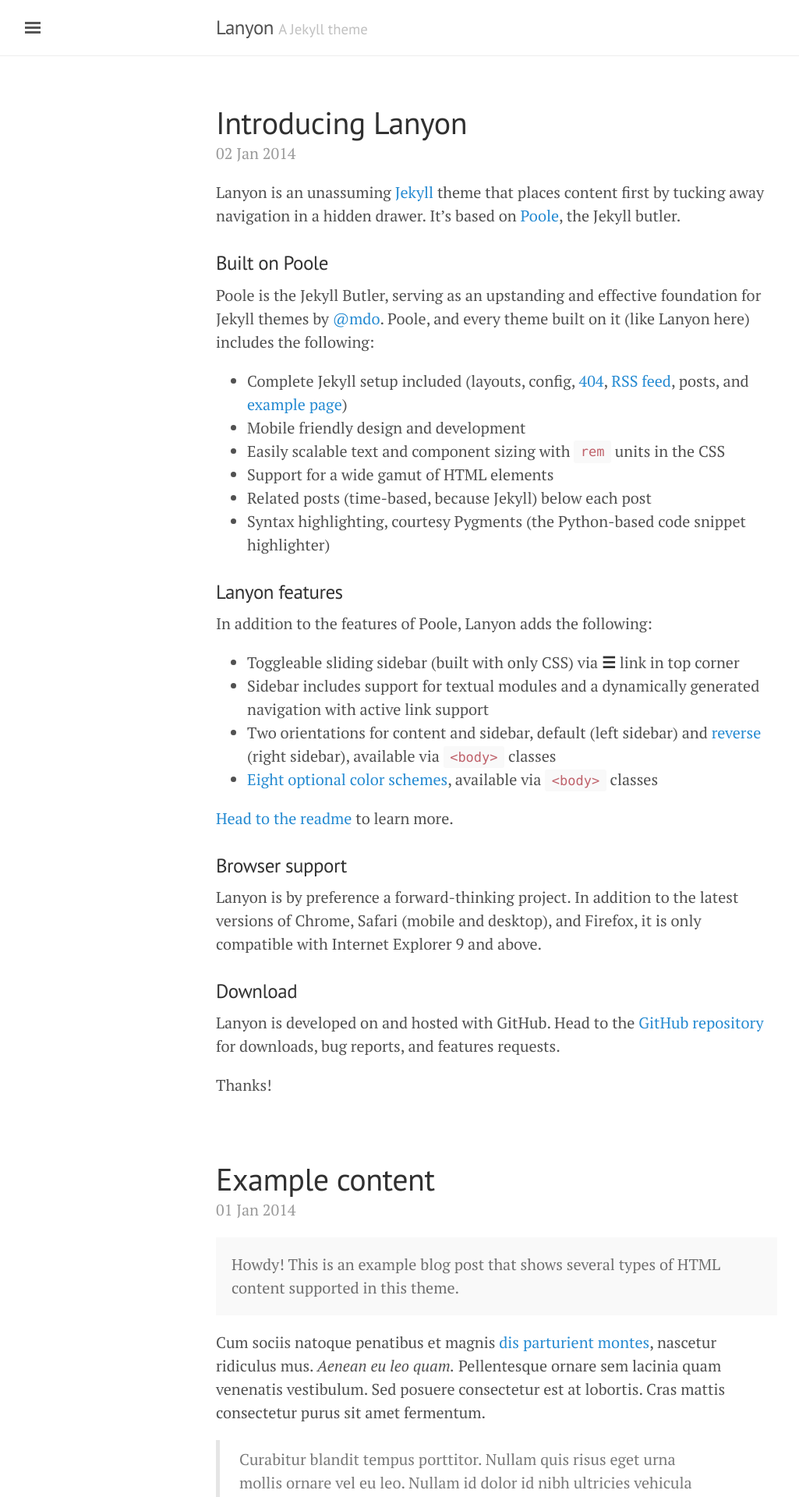
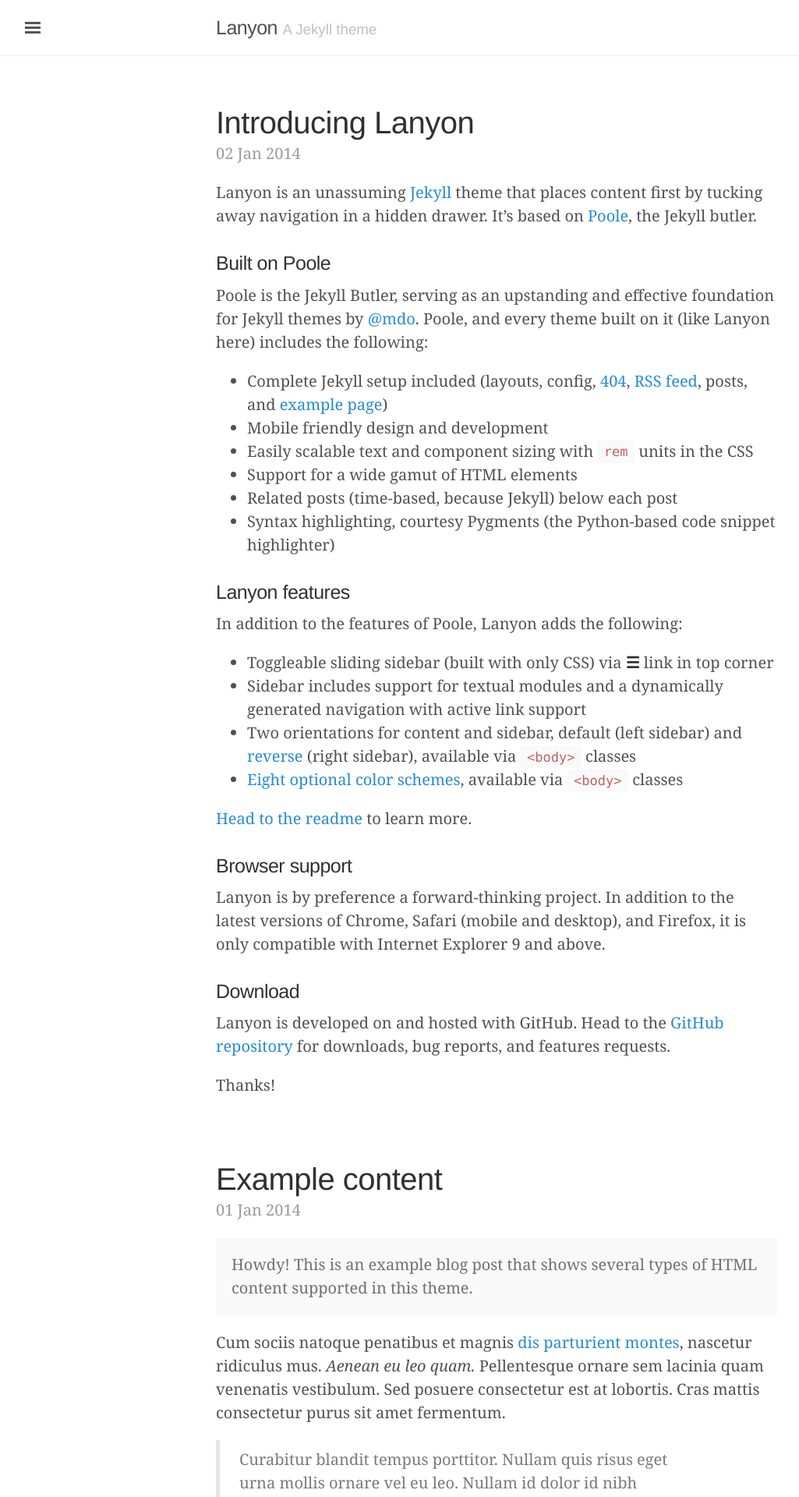
Before and after one commit to hojimat/oldhomepage, a Jekyll site: the page built from index.html, in a window 1280 px wide. Shown: the top 1920 px of the page at 78% size, without its empty margins (3-1028 px from the left). Built offline with Jekyll 4.4.1, drawn with Linux system fonts in a browser that asks for light colours; the list of posts is cut into pages by our own code.

```diff
--- /dev/null
+++ b/Gemfile
@@ -0,0 +1,2 @@
+source "https://rubygems.org"
+gem 'github-pages'
--- a/_config.yml
+++ b/_config.yml
@@ -2,15 +2,16 @@
 #
 # Use of `relative_permalinks` ensures post links from the index work properly.
 permalink:           pretty
-relative_permalinks: true
 
 # Setup
 title:               Lanyon
 tagline:             'A Jekyll theme'
 description:         'A reserved <a href="http://jekyllrb.com" target="_blank">Jekyll</a> theme that places the utmost gravity on content with a hidden drawer. Made by <a href="https://twitter.com/mdo" target="_blank">@mdo</a>.'
-url:                 http://lanyon.getpoole.com
+url:                 ''
 baseurl:             ''
+plugins: [jekyll-paginate]
 paginate:            5
+paginate_path: "page:num"
 
 # About/contact
 author:
--- a/_includes/head.html
+++ b/_includes/head.html
@@ -18,7 +18,8 @@
   <link rel="stylesheet" href="{{ site.baseurl }}/public/css/poole.css">
   <link rel="stylesheet" href="{{ site.baseurl }}/public/css/syntax.css">
   <link rel="stylesheet" href="{{ site.baseurl }}/public/css/lanyon.css">
-  <link rel="stylesheet" href="https://fonts.googleapis.com/css?family=PT+Serif:400,400italic,700%7CPT+Sans:400">
+  <link rel="stylesheet" href="https://fonts.googleapis.com/css?family=Open+Sans">
+  <link rel="stylesheet" href="https://fonts.googleapis.com/css?family=Lora">
 
   <!-- Icons -->
   <link rel="apple-touch-icon-precomposed" sizes="144x144" href="{{ site.baseurl }}/public/apple-touch-icon-precomposed.png">
```
Also changed, not shown: Gemfile.lock (added), 15 other files.
